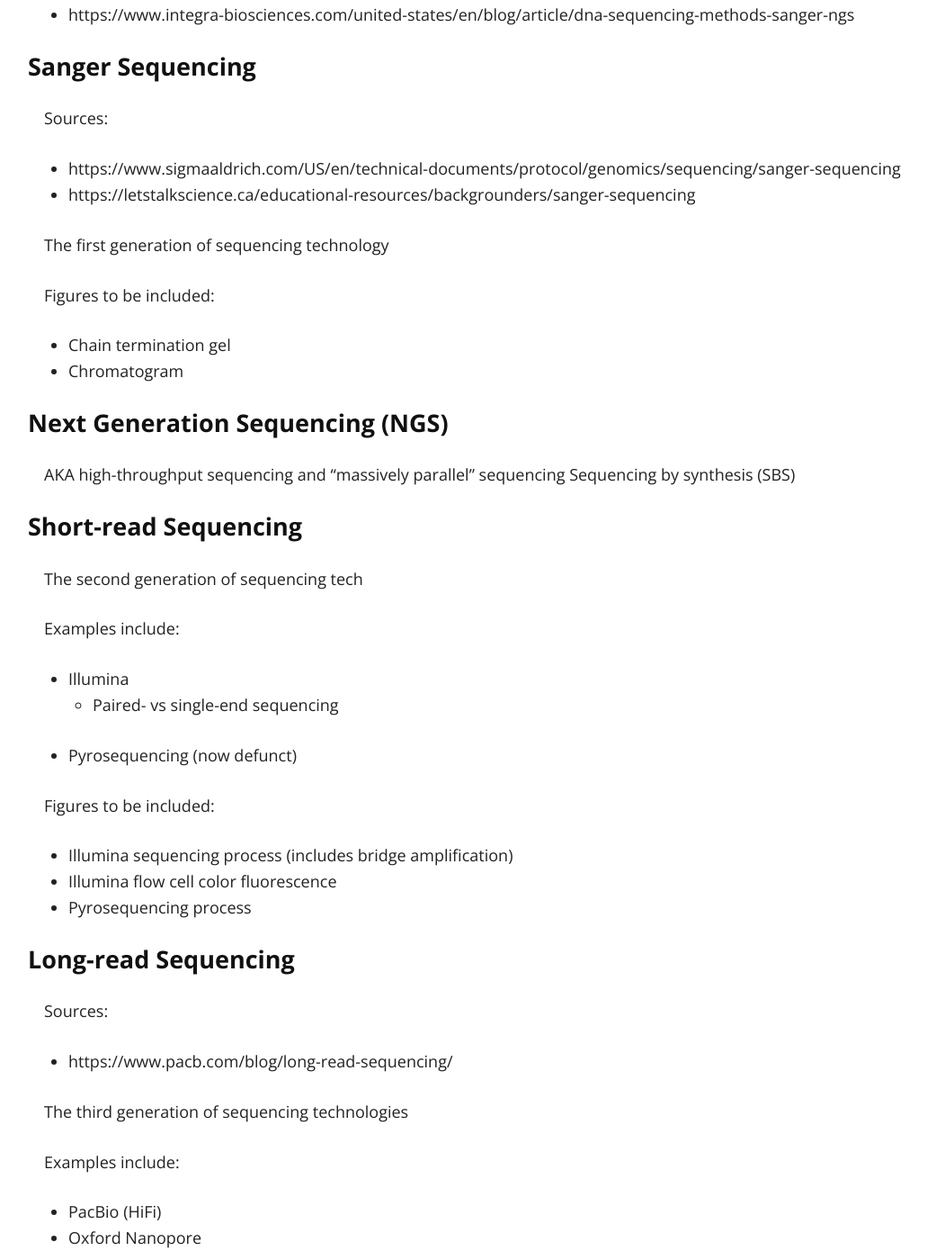
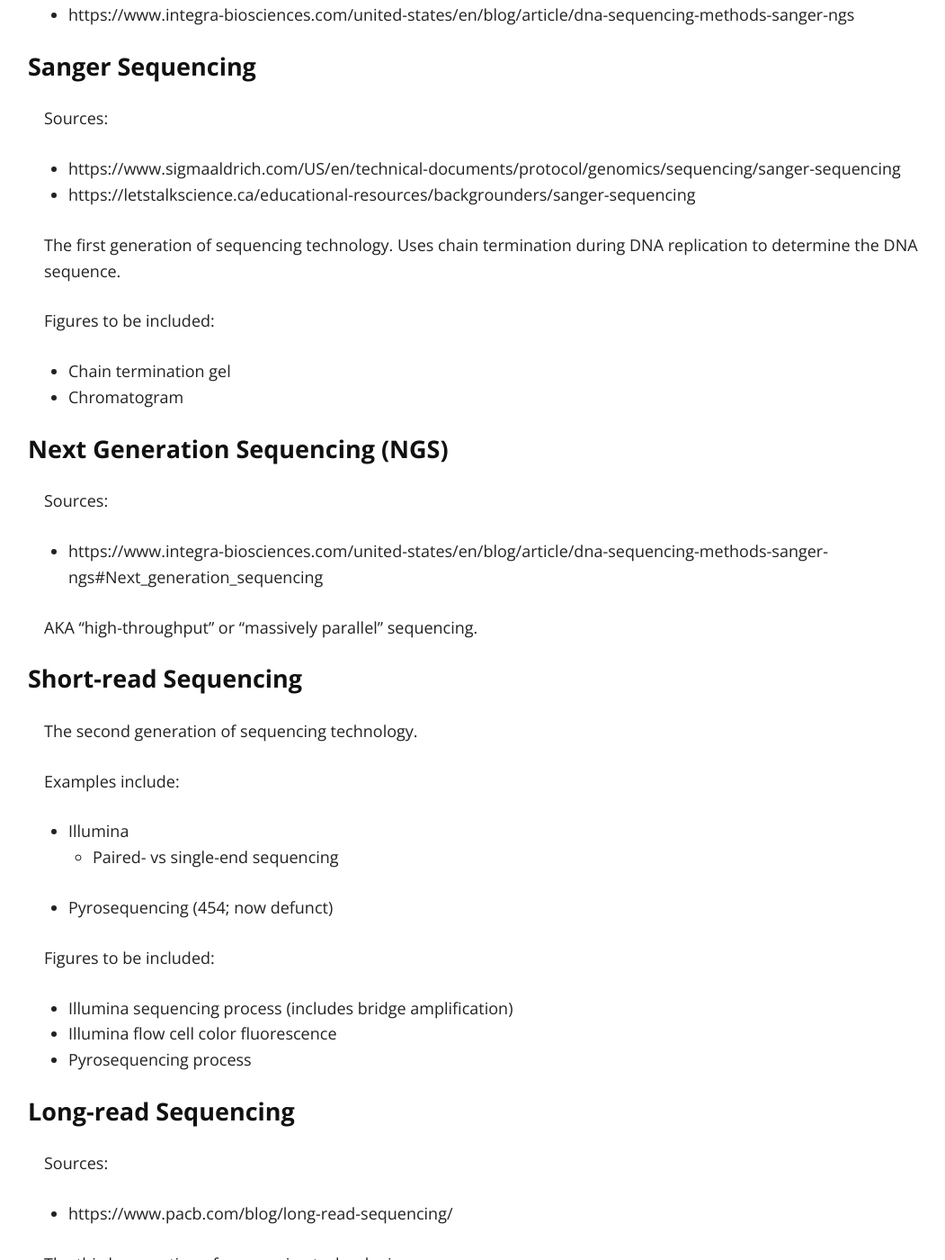
Before and after one commit to StaPH-B/midwest-region, a Jekyll site: the page built from in-progress/outline.md, in a window 1280 px wide and 1400 px high, scrolled down 1686 px. Shown: the whole window at 90% size, without its empty margins (79-1130 px from the left). Built offline with Jekyll 4.4.1, drawn with Linux system fonts in a browser that asks for light colours; our own code applies the rules of GitHub Pages for plain Markdown files; some of the changed text lies outside the part shown.

Commit message:
Fleshed out sequencing and added more section headers

```diff
--- a/in-progress/outline.md
+++ b/in-progress/outline.md
@@ -36,7 +36,7 @@ Sources:
 - https://www.sigmaaldrich.com/US/en/technical-documents/protocol/genomics/sequencing/sanger-sequencing
 - https://letstalkscience.ca/educational-resources/backgrounders/sanger-sequencing
 
-The first generation of sequencing technology
+The first generation of sequencing technology. Uses chain termination during DNA replication to determine the DNA sequence.
 
 Figures to be included:
  - Chain termination gel
@@ -44,17 +44,19 @@ Figures to be included:
 
 #### Next Generation Sequencing (NGS)
 
-AKA high-throughput sequencing and "massively parallel" sequencing
-Sequencing by synthesis (SBS)
+Sources:
+- https://www.integra-biosciences.com/united-states/en/blog/article/dna-sequencing-methods-sanger-ngs#Next_generation_sequencing
+
+AKA "high-throughput" or "massively parallel" sequencing.
 
 #### Short-read Sequencing
-The second generation of sequencing tech
+The second generation of sequencing technology.
 
 Examples include:
 
  - Illumina
 	 - Paired- vs single-end sequencing
- - Pyrosequencing (now defunct)
+ - Pyrosequencing (454; now defunct)
 
 Figures to be included:
  - Illumina sequencing process (includes bridge amplification)
@@ -79,7 +81,16 @@ Figures to be included:
 
 #### Short- vs Long-Read Sequencing
 
- Advantages and disadvantages of each technology
+Advantages and disadvantages of each technology
+
+Short-read sequencing:
+ - Advantages: Low cost, highly accurate
+ - Disadvantages: Difficult to assemble short-read data from highly repetitive genomes, as well as plasmids
+
+Long-read sequencing:
+ - Advantages: Long reads can be used to assemble and resolve entire genomes and plasmids
+ - Disadvantages: More expensive than short-read sequencing and less accurate (although significant improvements in accuracy have been made)
+
 
 #### Sanger Sequencing vs NGS
 
```
Also changed, not shown: other parts of in-progress/outline.md (+16 -0 lines).
